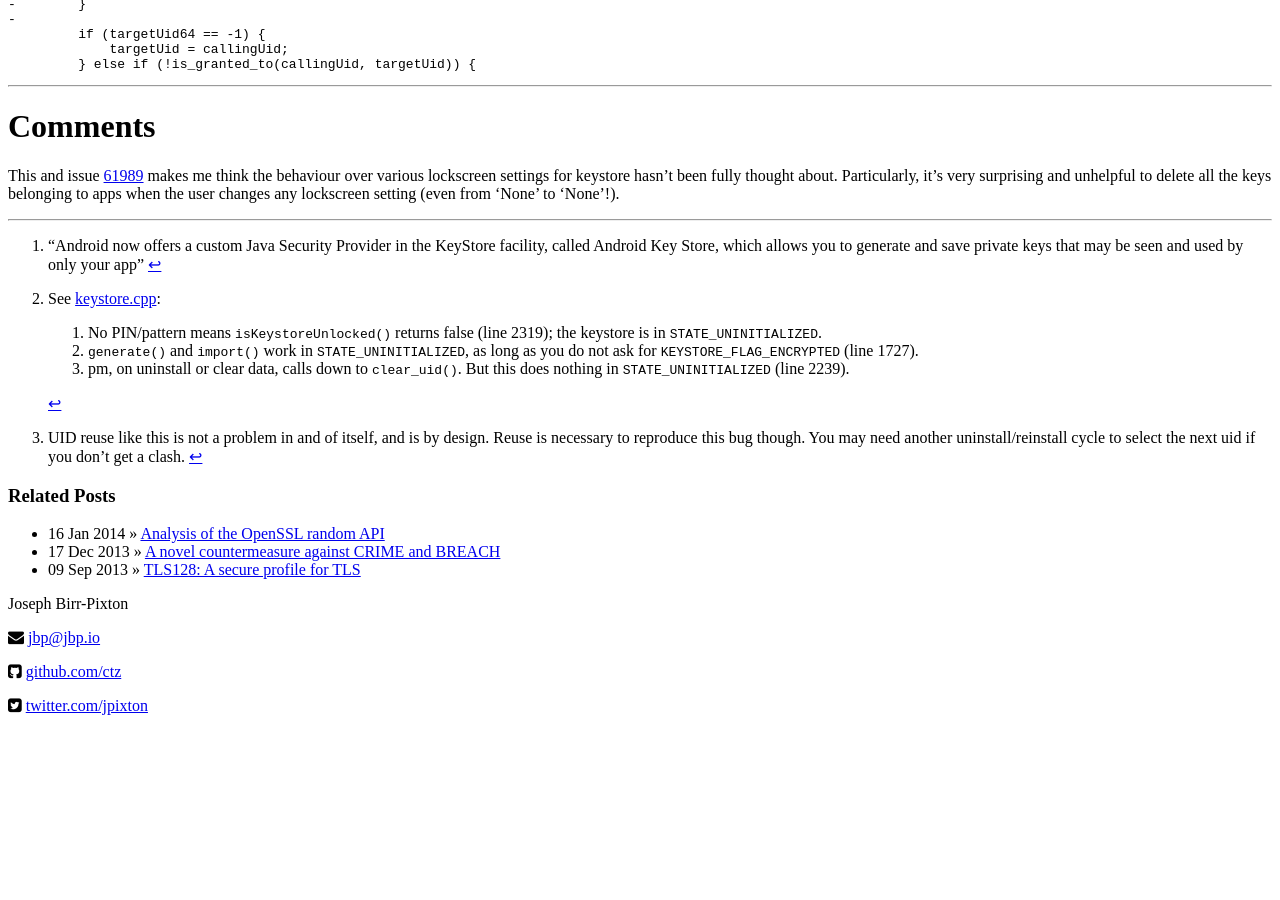
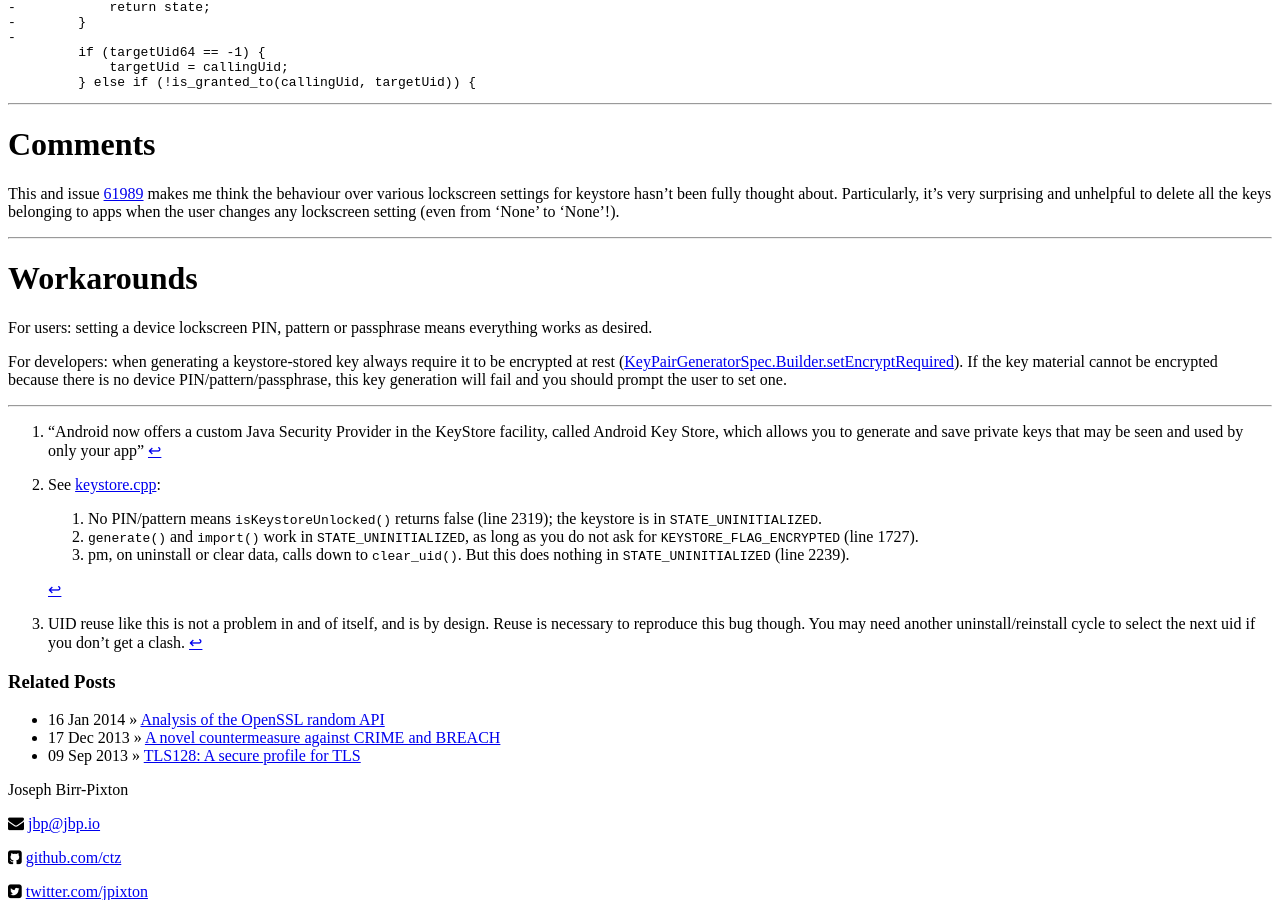
Before and after one commit to ctz/ctz.github.com, a Jekyll site: the page built from _posts/2014-04-07-android-keystore-leak.md, in a window 1280 px wide and 900 px high, scrolled down 1772 px. Built offline with Jekyll 4.4.1, drawn with Linux system fonts in a browser that asks for light colours; before the commit the page ends 2503 px from its top, so only the background shows below that.

Commit message:
workarounds

```diff
--- a/_posts/2014-04-07-android-keystore-leak.md
+++ b/_posts/2014-04-07-android-keystore-leak.md
@@ -165,3 +165,17 @@ belonging to apps when the user changes any lockscreen setting (even from
 [issue-61989]: https://code.google.com/p/android/issues/detail?id=61989
 
 -----
+
+# Workarounds
+
+For users: setting a device lockscreen PIN, pattern or passphrase means everything
+works as desired.
+
+For developers: when generating a keystore-stored key always require it to be
+encrypted at rest ([KeyPairGeneratorSpec.Builder.setEncryptRequired][encryptrequired]).
+If the key material cannot be encrypted because there is no device PIN/pattern/passphrase,
+this key generation will fail and you should prompt the user to set one.
+
+[encryptrequired]: http://developer.android.com/reference/android/security/KeyPairGeneratorSpec.Builder.html#setEncryptionRequired()
+
+-----
```
